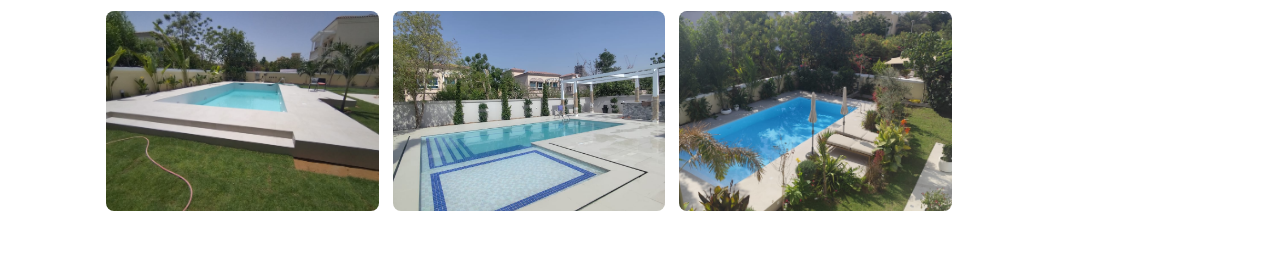
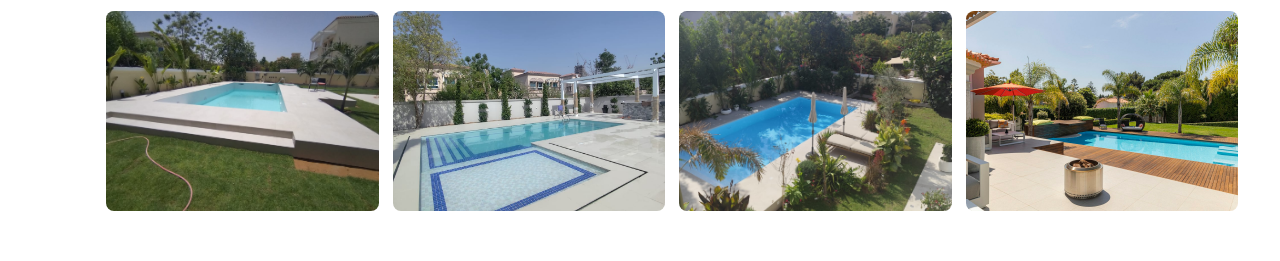
Before and after one commit to scalifyxpro-droid/poolsbyloftmax, an Astro site: page / in a window 1280 px wide. Shown: the part 4547-4808 px from the top of the page. Built offline with nearby package versions, Linux system fonts and the light colour scheme; Astro itself is replaced by a stand-in of ours.

Commit message:
Add 8th real luxury pool photo to complete gallery 4x2 grid

```diff
--- a/src/components/Gallery.astro
+++ b/src/components/Gallery.astro
@@ -7,6 +7,7 @@ const photos = [
   { file: 'project-7.jpeg', alt: 'Raised-deck skimmer pool on fresh lawn' },
   { file: 'project-8.jpeg', alt: 'Pool with wading shelf and pergola seating' },
   { file: 'project-2.jpeg', alt: 'Aerial view of garden pool surrounded by palms' },
+  { file: 'project-11.jpeg', alt: 'Luxury backyard pool with timber deck and palm trees' },
 ];
 ---
 <section class="gallery" id="gallery">
```
Also changed, not shown: public/images/gallery/project-11.jpeg (added).
